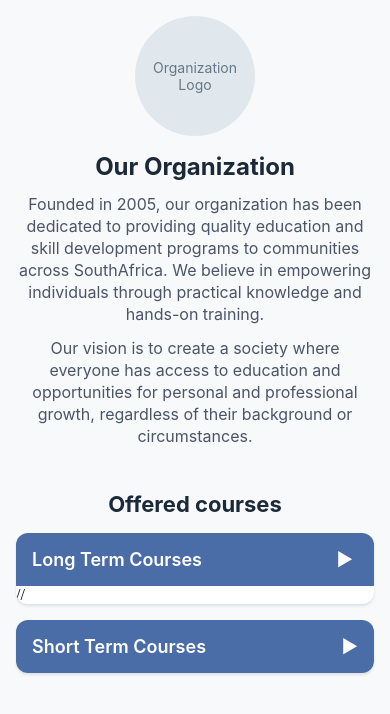
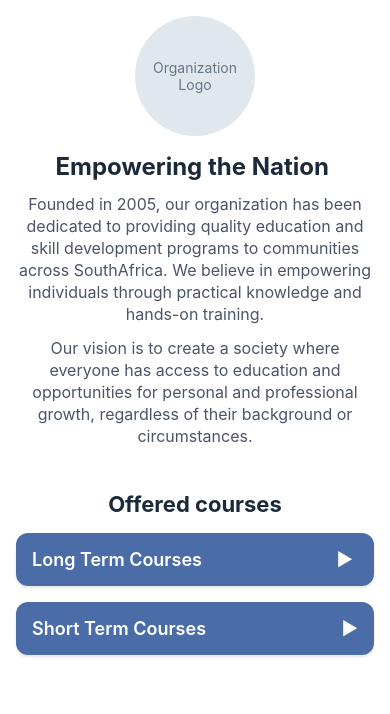
Before and after one commit to st10476645/GAPMobileApp, a React Native app: screen / in a window 390 px wide. Shown: the top 714 px of the page. Built offline with nearby package versions, Linux system fonts and the light colour scheme.

Commit message:
Refactor Homepage layout and update dependencies for navigation

```diff
--- a/App.tsx
+++ b/App.tsx
@@ -1,7 +1,12 @@
  import React, { useState } from 'react';
-import {StyleSheet,View,Text,ScrollView,TouchableOpacity,SafeAreaView,Image,LayoutAnimation,
+import {StyleSheet,View,Text,ScrollView,Image,LayoutAnimation, TouchableOpacity,
+} from 'react-native';
+import { useNavigation } from '@react-navigation/native';
+//import { createStackNavigator } from '@react-navigation/stack'; // Why is it not working?
 
-} from 'react-native';
+const courses = { LongCourses: [ { id: 1, name: 'First Aid' }, { id: 2, name: 'Sewing' }, { id: 3, name: 'Landscaping' }, { id: 4, name: 'Life Skills' } ],
+                  ShortCourses: [ { id: 1, name: 'Child Minding' }, { id: 2, name: 'Cooking' }, { id: 3, name: 'Garden Maintenance' } ]
+                }; //This is the data structure that holds the courses offered by the organization
 
 
 export default function Homepage() {
@@ -19,15 +24,18 @@ export default function Homepage() {
     setshowShortCourses(!showLongCourses);
   };
 
+
+
   return ( // Basically the whole page is a scroll view and it contains the history of the organization and the courses offered
-    <SafeAreaView style={styles.container}>
+
       <ScrollView style={styles.scrollView} contentContainerStyle={styles.contentContainer}>
         {/* Logo and Organization Info */}
         <View style={styles.header}>
           <View style={styles.logoContainer}>
-            <Text style={styles.logoText}>Organization Logo</Text>
+            <Text style={styles.logoText}>Organization Logo</Text> {/* Replace with actual logo image */}
+            {/* <Image source={logo} style={styles.logo} /> */}
           </View>
-          <Text style={styles.title}>Our Organization</Text>
+          <Text style={styles.title}>Empowering the Nation </Text>
           <Text style={styles.description}>
             Founded in 2005, our organization has been dedicated to providing quality education
             and skill development programs to communities across SouthAfrica. We believe in
@@ -51,7 +59,7 @@ export default function Homepage() {
               <Text style={styles.arrow}>
                 {showLongCourses ? '▼' : '►'} {/* This line changes the arrow direction based on the state of the button */}
               </Text>
-            </TouchableOpacity> //
+            </TouchableOpacity>
 
             {showLongCourses && ( // This line first checks if the state od the button is true (basically open) then shows the courses
               <View style={styles.courseList}>
@@ -96,7 +104,6 @@ export default function Homepage() {
           </View>
         </View>
       </ScrollView>
-    </SafeAreaView>
   );
 }
 
--- a/package.json
+++ b/package.json
@@ -9,10 +9,14 @@
     "web": "expo start --web"
   },
   "dependencies": {
+    "@react-navigation/native": "^7.1.17",
+    "@react-navigation/native-stack": "^7.3.26",
     "expo": "~53.0.22",
     "expo-status-bar": "~2.2.3",
     "react": "19.0.0",
-    "react-native": "0.79.6"
+    "react-native": "0.79.6",
+    "react-native-screens": "~4.11.1",
+    "react-native-safe-area-context": "5.4.0"
   },
   "devDependencies": {
     "@babel/core": "^7.25.2",
```
Also changed, not shown: 1 other file (tests, documents, lock files or other folders).
